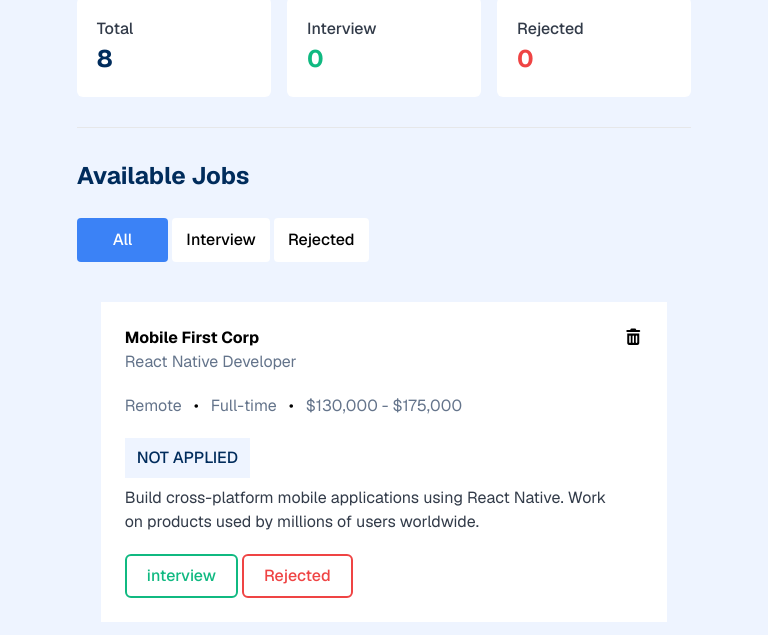
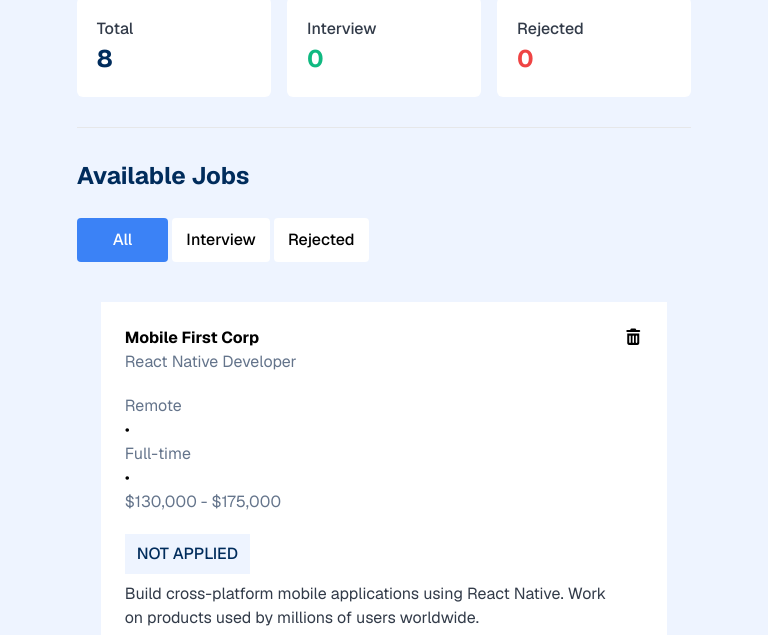
Before and after one commit to ShariareParvez/B13-Assignment-4, a plain HTML site: page index.html in a window 768 px wide. Shown: the part 131-766 px from the top of the page. Drawn offline with nearby package versions, Linux system fonts and the light colour scheme.

Commit message:
make responsive

```diff
--- a/index.html
+++ b/index.html
@@ -4,6 +4,9 @@
 <head>
   <meta charset="UTF-8">
   <meta name="viewport" content="width=device-width, initial-scale=1.0">
+
+  <link rel="stylesheet" href="./style.css">
+
   <script src="https://cdn.jsdelivr.net/npm/@tailwindcss/browser@4"></script>
   <link rel="stylesheet" href="https://cdnjs.cloudflare.com/ajax/libs/font-awesome/7.0.1/css/all.min.css"
     integrity="sha512-2SwdPD6INVrV/lHTZbO2nodKhrnDdJK9/kg2XD1r9uGqPo1cUbujc+IYdlYdEErWNu69gVcYgdxlmVmzTWnetw=="
@@ -12,11 +15,7 @@
   <link rel="preconnect" href="https://fonts.googleapis.com">
   <link rel="preconnect" href="https://fonts.gstatic.com" crossorigin>
   <link href="https://fonts.googleapis.com/css2?family=Geist:wght@100..900&display=swap" rel="stylesheet">
-  <style>
-    * {
-      font-family: "Geist", sans-serif;
-    }
-  </style>
+
   <title>Home</title>
 </head>
 
--- a/job.js
+++ b/job.js
@@ -157,19 +157,16 @@
 
     parentNode.remove();
 
-    // Remove from lists
     interViewList = interViewList.filter(item => item.companyName !== companyName);
     rejectedList = rejectedList.filter(item => item.companyName !== companyName);
 
     const emptySection = document.getElementById('empty-job');
-
-    // Re-render based on current view
     if (currentStatus === 'interview-filter-btn') {
       renderInterview();
     } else if (currentStatus === 'rejected-filter-btn') {
       renderRejected();
     } else if (currentStatus === 'all-filter-btn') {
-      // Check if cards are empty in all view
+
       if (jobCard.children.length === 0) {
         emptySection.classList.remove('hidden');
       } else {
--- /dev/null
+++ b/style.css
@@ -0,0 +1,12 @@
+* {
+  font-family: "Geist", sans-serif;
+}
+
+
+@media screen and (max-width: 768px) and (min-width: 400px) {
+.job-info{
+  display: flex;
+  flex-direction: column;
+  gap : 0px;
+}
+ }
```
